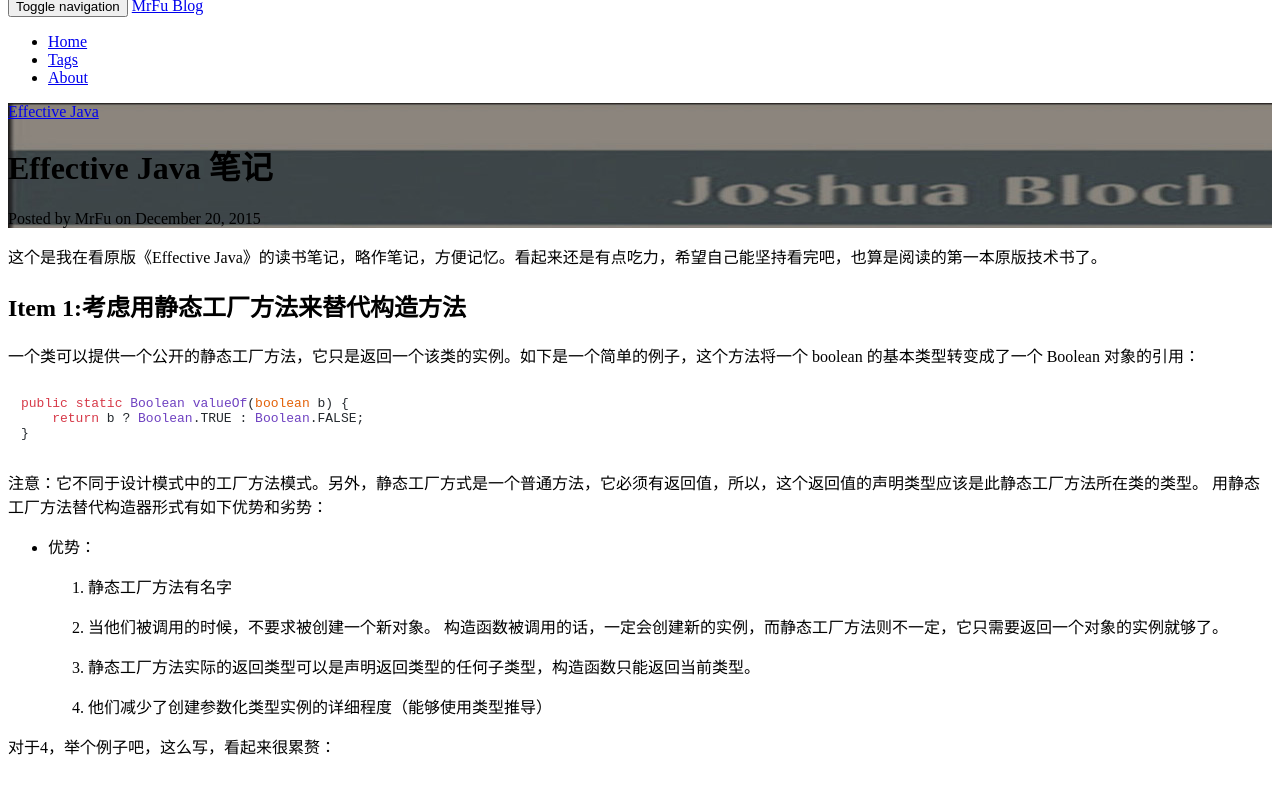
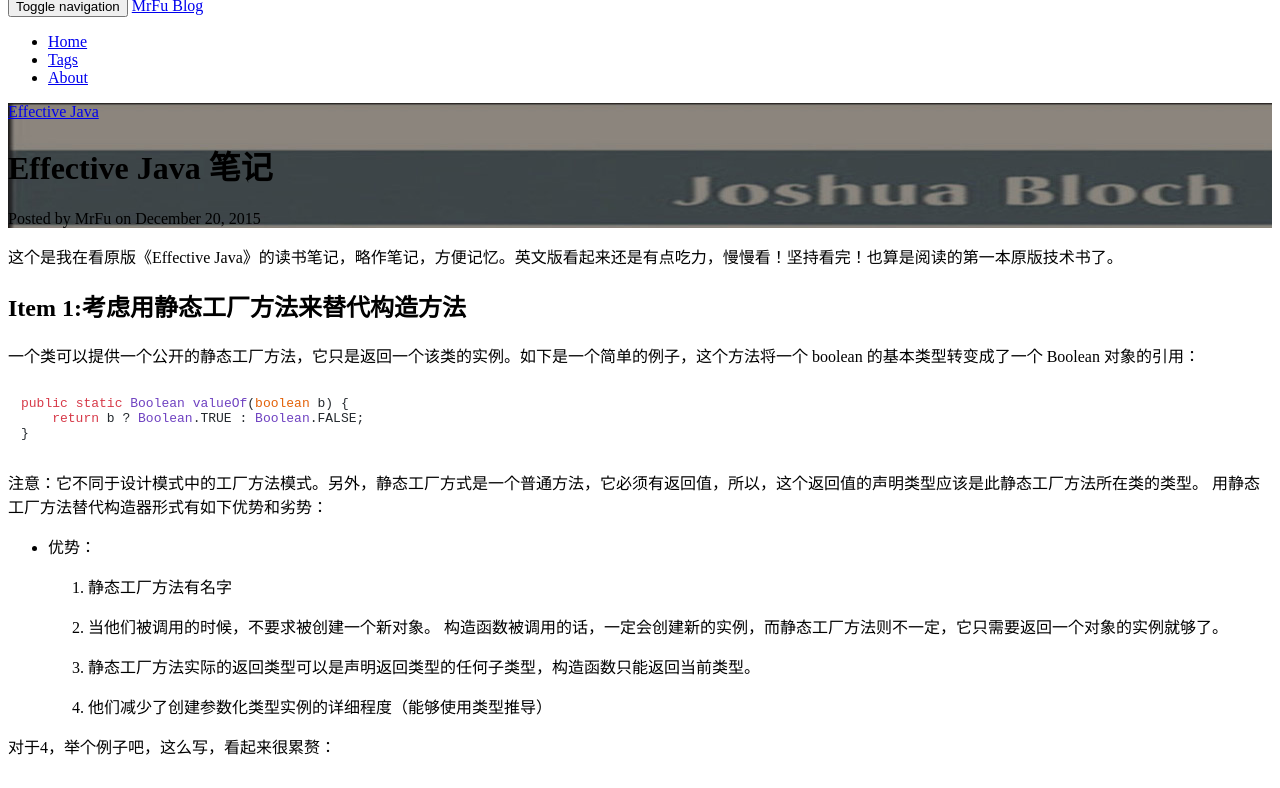
Before and after one commit to MrFuFuFu/mrfufufu.github.io, a Jekyll site: the page built from _posts/2015-12-20-Effective_Java_Note.markdown, in a window 1280 px wide and 900 px high, cut to the strip 112-900 px from the top of the window. Built offline with Jekyll 4.4.1, drawn with Linux system fonts in a browser that asks for light colours; nearby versions of some CDN libraries; comment, search, counter and statistics services are not loaded.

Commit message:
modify effective java blog content

```diff
--- a/_posts/2015-12-20-Effective_Java_Note.markdown
+++ b/_posts/2015-12-20-Effective_Java_Note.markdown
@@ -8,7 +8,7 @@
     - Effective Java
 ---
 
-这个是我在看原版《Effective Java》的读书笔记，略作笔记，方便记忆。看起来还是有点吃力，希望自己能坚持看完吧，也算是阅读的第一本原版技术书了。
+这个是我在看原版《Effective Java》的读书笔记，略作笔记，方便记忆。英文版看起来还是有点吃力，慢慢看！坚持看完！也算是阅读的第一本原版技术书了。
 
 ## Item 1:考虑用静态工厂方法来替代构造方法
 
```
